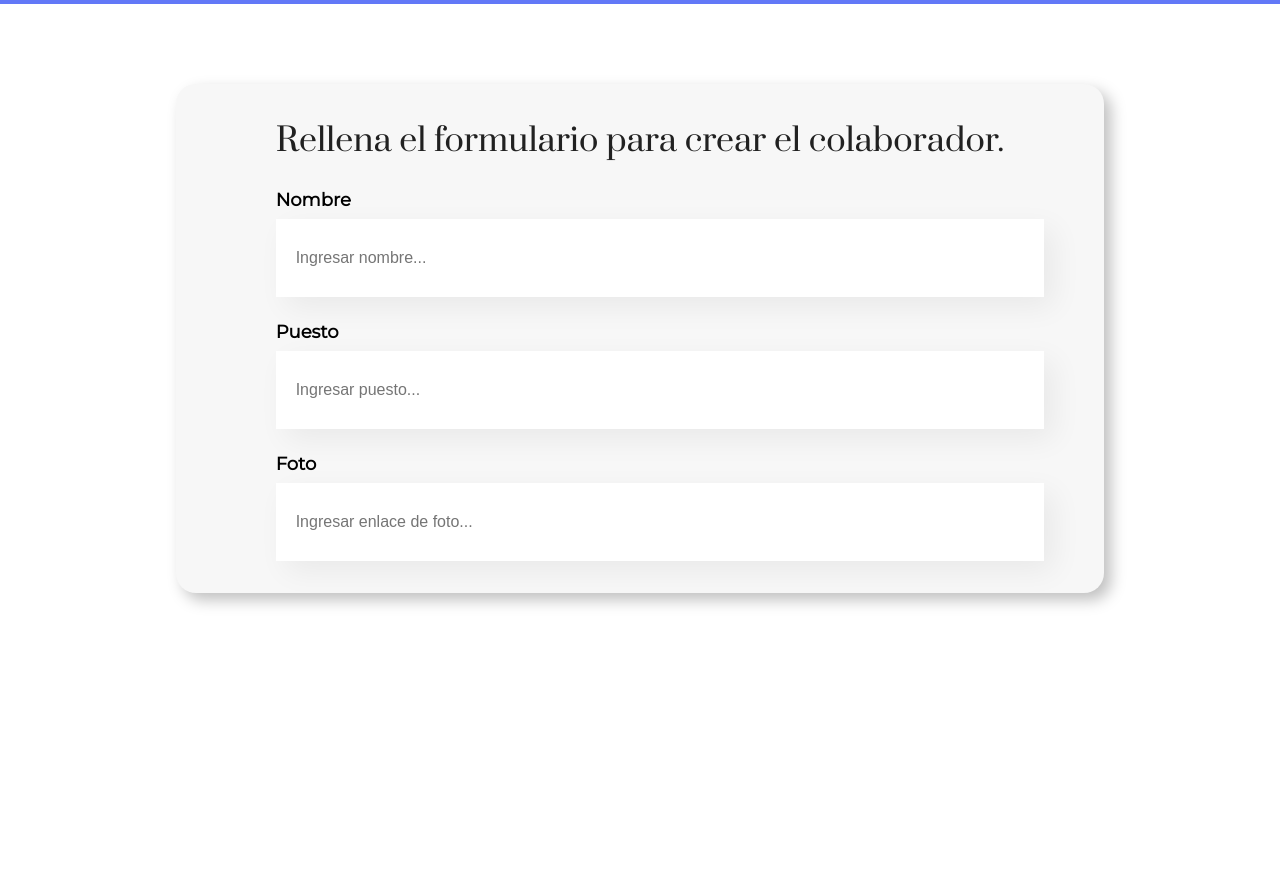
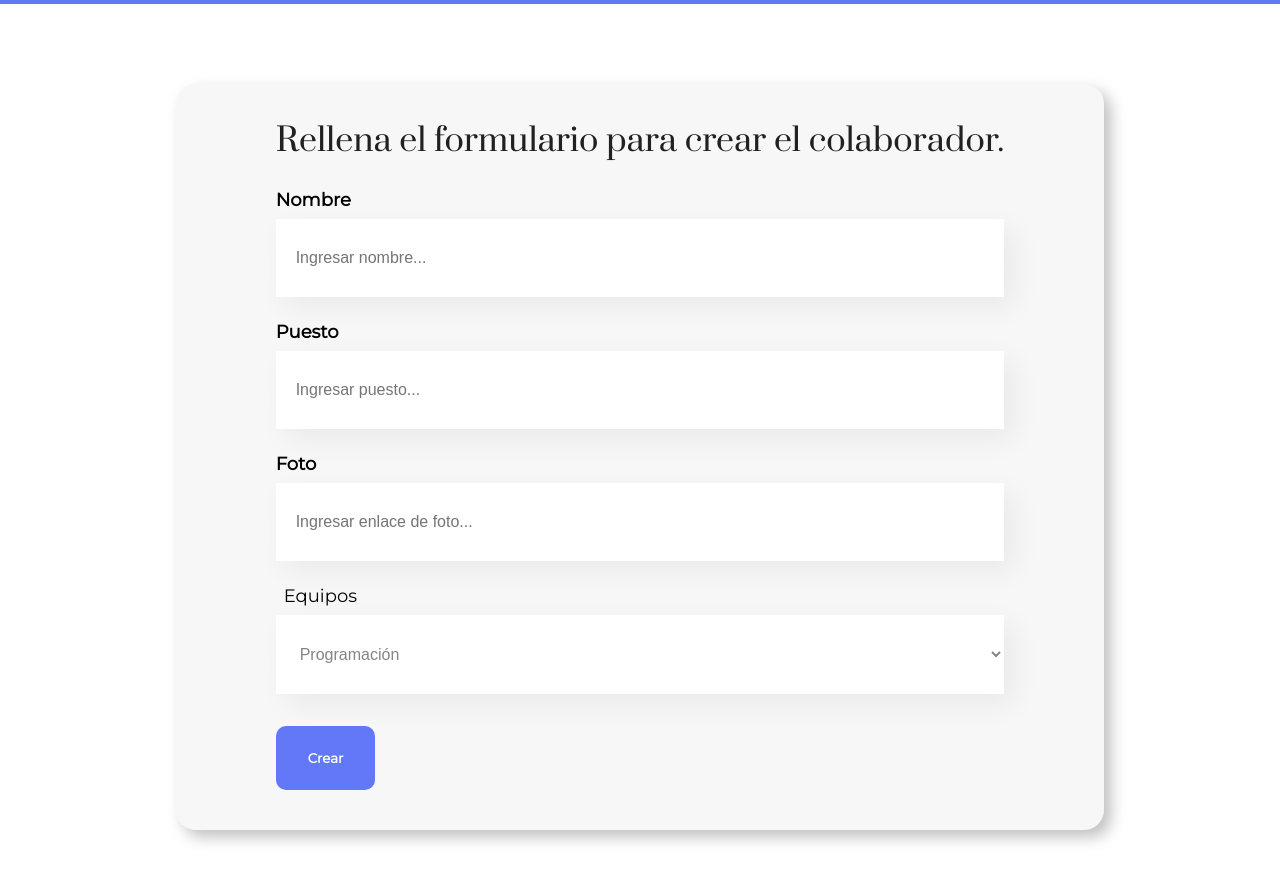
Before and after one commit to HostenX/AluraPersonasyEquipos, a React (Create React App) app: page / in a window 1280 px wide. Shown: the part 496-1378 px from the top of the page. Before the commit the page ends 1169 px from the top, so only its background shows below. Built offline with nearby package versions, Linux system fonts and the light colour scheme.

Commit message:
Clase 04 Finalizada

```diff
--- a/src/App.js
+++ b/src/App.js
@@ -1,7 +1,6 @@
 import './App.css';
 import Header from './components/Header/';
 import Form from './components/form/';
-console.log(Header);
 
 function App() {
   return (
--- a/src/components/OptionList/index.js
+++ b/src/components/OptionList/index.js
@@ -1,16 +1,29 @@
 import './optionList.css'
 
 const OptionList = () =>{
-    return <div>
+
+
+//metodo map -> arreglo.map((equipo, index)=>){
+//    return <option></option>
+//  })
+    const equipos=[
+        "Programación",
+        "Front End",
+        "Data Sience",
+        "DevOps",
+        "Ux y Diseño",
+        "Móvil",
+        "Innovación y Gestión"
+    ]
+
+    const arreglo = {
+
+    }
+
+    return <div className='lista-opciones'>
         <label>Equipos</label>
         <select>
-            <option>Programación</option>
-            <option>Front End</option>
-            <option>Data Sience</option>
-            <option>DevOps</option>
-            <option>Ux y Diseño</option>
-            <option>Móvil</option>
-            <option>Innovación y Gestión</option>
+            { equipos.map((equipo,index) => <option key={index}>{equipo}</option>) }
         </select>
     </div>
 }
--- a/src/components/OptionList/optionList.css
+++ b/src/components/OptionList/optionList.css
@@ -0,0 +1,19 @@
+.lista-opciones label{
+    display: block;
+    font-size: 18px;
+    margin: 8px;
+    font-family: 'Montserrat', sans-serif;
+}
+
+.lista-opciones select{
+    width: 100%;
+    background: #FFFFFF;
+    mix-blend-mode: normal;
+    box-shadow: 10px 10px 30px rgba(0, 0, 0, 0.06);
+    border-radius: 0px;
+    border: none;
+    padding: 30px 20px;
+    font-size: 16px;
+    outline-color: #6278F7;
+    color: #858585;
+}
--- a/src/components/TextField/TextField.css
+++ b/src/components/TextField/TextField.css
@@ -14,7 +14,9 @@
 
 .campo-texto input{
     width: 100%;
-    background: #FFFFFF;
+    background-color: #FFFFFF;
+    color: #AFAFAF;
+    opacity: 1;
     mix-blend-mode: normal;
     box-shadow: 10px 10px 30px rgba(0, 0, 0, 0.06);
     border-radius: 0px;
@@ -22,4 +24,5 @@
     padding: 30px 20px;
     outline-color: #6278F7;
     font-size: 16px;
+    box-sizing: border-box;
 }
--- /dev/null
+++ b/src/components/button/button.css
@@ -0,0 +1,15 @@
+.boton{
+    background-color: #6278f7;
+    border-radius: 10px;
+    color: white;
+    font-weight: 700;
+    font-family: 'Montserrat', sans-serif;
+    padding: 24px 32px;
+    border: none;
+    margin: 32px 0;
+}
+
+.boton:hover{
+    color: #95FFD4;
+    cursor: pointer;
+}
--- /dev/null
+++ b/src/components/button/index.js
@@ -0,0 +1,7 @@
+import "./button.css"
+
+const Button = (props) => {
+    return <button className="boton">{props.title}</button>
+}
+
+export default Button
--- a/src/components/form/index.js
+++ b/src/components/form/index.js
@@ -1,13 +1,24 @@
 import './Form.css'
 import TextField from '../TextField';
+import OptionList from '../OptionList';
+import Button from '../button';
 
 const Form = () =>{
+
+    const sendData =(e)=>{
+        e.preventDefault()
+        console.log("Manejar Envio", e)
+
+    }
+
     return <section className='formulario'>
-        <form>
+        <form onSubmit={sendData}>
             <h2>Rellena el formulario para crear el colaborador.</h2>
             <TextField title ="Nombre" placeholder="Ingresar nombre"/>
             <TextField title = "Puesto" placeholder="Ingresar puesto"/>
             <TextField title = "Foto" placeholder="Ingresar enlace de foto"/>
+            <OptionList/>
+            <Button title ="Crear"/>
         </form>
     </section>
 }
```
